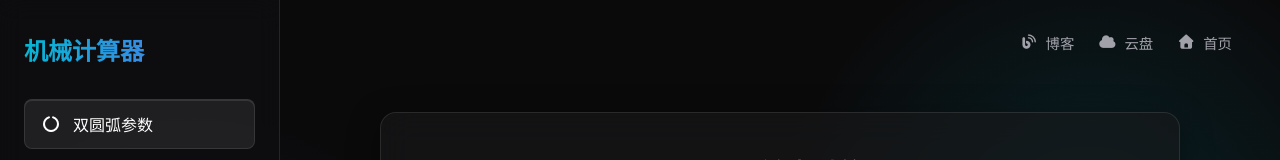
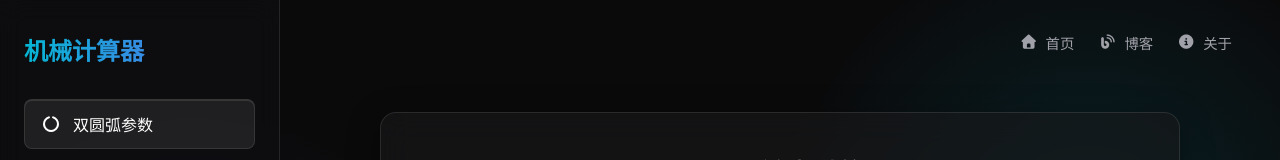
Before and after one commit to nie11kun/HtmlApp, a React (Vite) app in the folder work/: page / in a window 1280 px wide. Shown: the top 160 px of the page. Built offline with nearby package versions, Linux system fonts and the light colour scheme.

Commit message:
feat: implement App component with multi-tool navigation and calculator layout

```diff
--- a/work/src/App.tsx
+++ b/work/src/App.tsx
@@ -30,14 +30,14 @@ function App() {
     return (
         <div className="app-container">
             <div className="top-links">
+                <a href="https://niekun.net/" target="_blank" rel="noopener noreferrer">
+                    <i className="fas fa-home"></i> <span className="link-text">首页</span>
+                </a>
                 <a href="https://blog.niekun.net/" target="_blank" rel="noopener noreferrer">
                     <i className="fas fa-blog"></i> <span className="link-text">博客</span>
                 </a>
-                <a href="https://niekun.net/cloud/" target="_blank" rel="noopener noreferrer">
-                    <i className="fas fa-cloud"></i> <span className="link-text">云盘</span>
-                </a>
-                <a href="https://niekun.net/" target="_blank" rel="noopener noreferrer">
-                    <i className="fas fa-home"></i> <span className="link-text">首页</span>
+                <a href="https://blog.niekun.net/start-page.html" target="_blank" rel="noopener noreferrer">
+                    <i className="fas fa-info-circle"></i> <span className="link-text">关于</span>
                 </a>
             </div>
 
```
